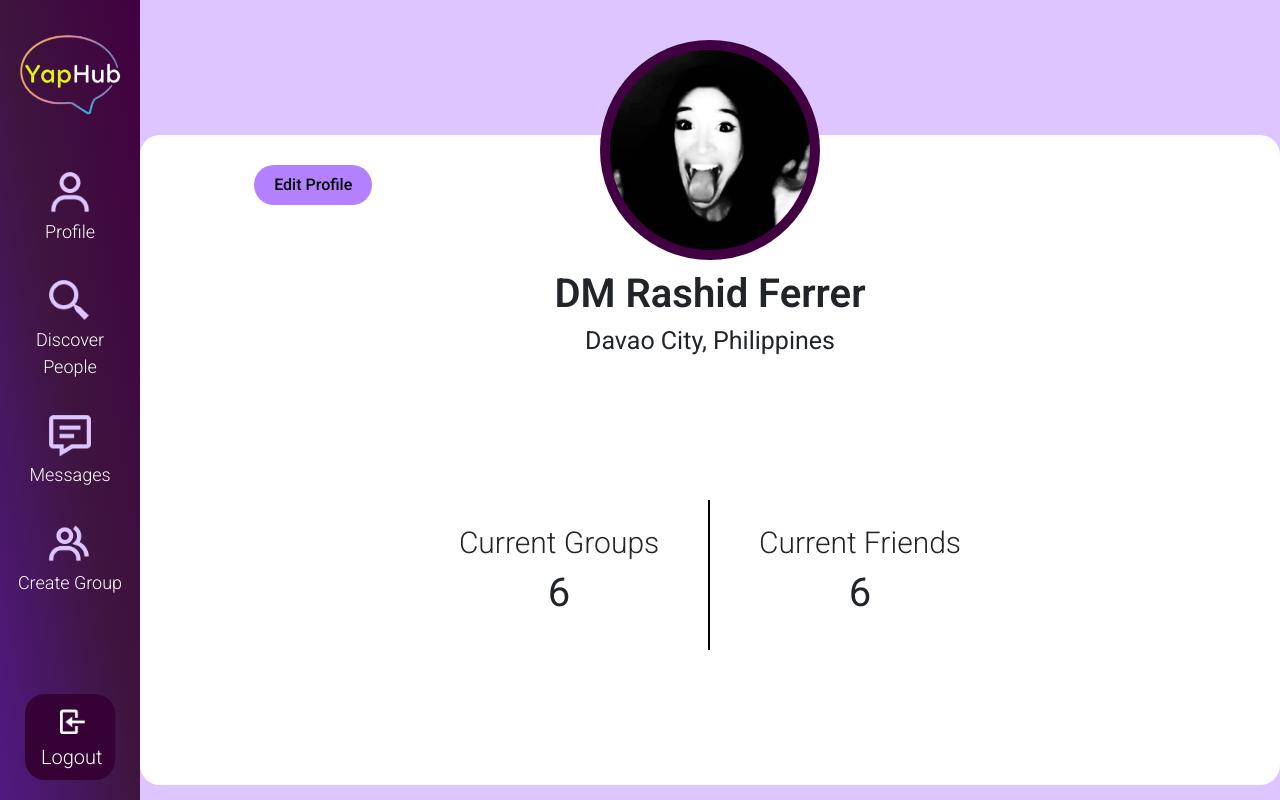
After one commit to Secretus1204/MyProject, a PHP site: page /profilePage.php in a window 1280 px wide. The commit adds this page. Run offline with PHP 8.4, Linux system fonts and the light colour scheme.

Commit message:
with profile page

```diff
--- a/Styles/navbar.css
+++ b/Styles/navbar.css
@@ -29,9 +29,9 @@
 
 .main:hover{
     cursor: pointer;
-    font-size: 1.2em;
+    font-size: 1.1em;
     color: white;
-    transition: 0.5s;
+    transition: 0.2s;
 }
 
 .iconbtn{
--- /dev/null
+++ b/Styles/profilePage.css
@@ -0,0 +1,126 @@
+
+
+body{
+    background: #DDC6FF;
+    padding: 0;
+    margin: 0;
+}
+
+
+.background{
+    background:#DDC6FF;
+    margin: 0;
+    padding: 0;
+    width: 100%;
+    max-width: 100%;
+    height: 100vh;
+    padding-left: 140px;
+    display: flex;
+    justify-content: center;
+    align-items: center;
+}
+
+.info_container{
+    background-color: white;
+    display: flex;
+    align-items: center;
+    justify-content: space-evenly;
+    flex-direction: column;
+    width: 1400px;
+    height: 650px;
+    border-radius: 20px;
+    margin-top: 120px;
+}
+
+
+.edit_Profbtn{
+    position: absolute;
+    margin-bottom: 550px;
+    margin-right: 62%;
+}
+
+.edit_Profbtn button{
+    padding: 8px 20px;
+    font-weight: 500;
+    background-color: #B380FF;
+    border: 0;
+    border-radius: 20px;
+}
+
+.edit_Profbtn button a{
+    text-decoration: none;
+    color: black;
+}
+
+.edit_Profbtn button:hover{
+    border: black;
+    margin-bottom: 3px;
+}
+
+.profile {
+    position: absolute;
+    margin-bottom: 620px;
+    background-color: #410041;
+    padding: 10px;
+    border-radius: 50%;
+}
+.profile img{
+    width: 200px;
+    height: 200px;
+    border-radius: 50%;
+}
+
+.bio_name{
+    text-align: center;
+}
+
+.bio_name h1{
+    font-weight: 600;
+    font-size: 40px;
+}
+
+.bio_name h2{
+    font-weight: 400;
+    font-size: 25px;
+}
+
+.current{
+    width: 600px;
+    display: flex;
+    flex-direction: row;
+    justify-content: space-evenly;
+    align-items: center;
+}
+
+.current_group{
+    text-align: center;
+}
+
+.current_group h2{
+    font-size: 30px;
+    font-weight: 300;
+}
+
+.current_group h1{
+    font-size: 40px;
+    font-weight: 400;
+}
+
+.vl{
+    border: 1px solid black;
+    height: 150px;
+}
+
+.current_friends{
+    text-align: center;
+}
+
+.current_friends h2{
+    font-size: 30px;
+    font-weight: 300;
+}
+
+.current_friends h1{
+    font-size: 40px;
+    font-weight: 400;
+}
--- a/dbquery/loginDB.php
+++ b/dbquery/loginDB.php
@@ -27,7 +27,7 @@
         else {
            $result = mysqli_query($conn,"SELECT * FROM users WHERE email = '$email' AND password = '$password'");
             if (mysqli_num_rows($result) == 1) {
-                header("Location: ../maindashboard.php");
+                header("Location: ../profilePage.php");
             } else {
                 header("Location: ../login.php?error=Wrong login details!");
                 exit();
--- a/maindashboard.php
+++ b/discoverPeoplePage.php
@@ -6,7 +6,7 @@
 <head>
     <meta charset="UTF-8">
     <meta name="viewport" content="width=device-width, initial-scale=1.0">
-    <link rel="stylesheet" href="styles/maindashboard.css?v=<?php echo time(); ?>">
+    <link rel="stylesheet" href="styles/discoverPeoplePage.css?v=<?php echo time(); ?>">
     <link rel="preconnect" href="https://fonts.googleapis.com">
     <link rel="preconnect" href="https://fonts.gstatic.com" crossorigin>
     <link href="https://fonts.googleapis.com/css2?family=Roboto:ital,wght@0,100..900;1,100..900&display=swap" rel="stylesheet">
@@ -14,5 +14,7 @@
 </head>
 <body>
     <?php include('templates/navbar.php'); ?>
+    <section class="background">
+    </section>
 </body>
 </html>
--- /dev/null
+++ b/profilePage.php
@@ -0,0 +1,43 @@
+<?php
+
+?>
+<!DOCTYPE html>
+<html lang="en">
+<head>
+    <meta charset="UTF-8">
+    <meta name="viewport" content="width=device-width, initial-scale=1.0">
+    <link rel="stylesheet" href="styles/profilePage.css?v=<?php echo time(); ?>">
+    <link rel="preconnect" href="https://fonts.googleapis.com">
+    <link rel="preconnect" href="https://fonts.gstatic.com" crossorigin>
+    <link href="https://fonts.googleapis.com/css2?family=Roboto:ital,wght@0,100..900;1,100..900&display=swap" rel="stylesheet">
+    <title>Document</title>
+</head>
+<body>
+    <?php include('templates/navbar.php'); ?>
+    <section class="background">
+        <div class="info_container">
+        <div class="edit_Profbtn">
+                    <button><a href="">Edit Profile</a></button>
+                </div>
+                <div class="profile">
+                    <img src="images/profile_img/profile_1.jpg" alt="prof1">
+                </div>
+            <div class="bio_name">
+                <h1>DM Rashid Ferrer</h1>
+                <h2>Davao City, Philippines</h2>
+            </div>
+            <div class="current">
+                <div class="current_group">
+                    <h2>Current Groups</h2>
+                    <h1>6</h1>
+                </div>
+                <div class="vl"></div>
+                <div class="current_friends">
+                    <h2>Current Friends</h2>
+                    <h1>6</h1>
+                </div>
+            </div>
+        </div>
+    </section>
+</body>
+</html>
--- a/templates/navbar.php
+++ b/templates/navbar.php
@@ -12,20 +12,16 @@
             <img src="images/logo/yaphub_logo.png" alt="logo">
         </li>
         <li class="nav-item main">
-            <img src="images/icons/profile_icon.png" alt="profile" class="iconbtn">
-            <a class="nav-link" href="#">Profile</a>
+            <a class="nav-link" href="profilePage.php"><img src="images/icons/profile_icon.png" alt="profile" class="iconbtn"><br>Profile</a>
         </li>
         <li class="nav-item main">
-            <img src="images/icons/discoverpeople_icon.png" alt="discoverpeople" class="iconbtn">
-            <a class="nav-link" href="#">Discover People</a>
+            <a class="nav-link" href="discoverPeoplePage.php"><img src="images/icons/discoverpeople_icon.png" alt="discoverpeople" class="iconbtn"><br>Discover People</a>
         </li>
         <li class="nav-item main">
-            <img src="images/icons/message_icon.png" alt="messages" class="iconbtn">
-            <a class="nav-link" href="#">Messages</a>
+            <a class="nav-link" href="messagesPage.php"><img src="images/icons/message_icon.png" alt="messages" class="iconbtn"><br>Messages</a>
         </li>
         <li class="nav-item main">
-            <img src="images/icons/groupchat_icon.png" alt="groupchat" class="iconbtn">
-            <a class="nav-link" href="#">Group Chat</a>
+            <a class="nav-link" href="createGroupPage.php"><img src="images/icons/groupchat_icon.png" alt="groupchat" class="iconbtn"><br>Create Group</a>
         <li class="nav-item logout">
             <img src="images/icons/logout_icon.png" class="logout_icon" width="20px" height="20px" >
             <a class="nav-link" href="config/logout.php">Logout</a>
```
Also changed, not shown: createGroupPage.php (added, +20 -0 lines), messagesPage.php (added, +20 -0 lines), Styles/createGroupPage.css (added), Styles/discoverPeoplePage.css (added), Styles/maindashboard.css (added), Styles/messagePage.css (added), images/profile_img/profile_1.jpg (added).
